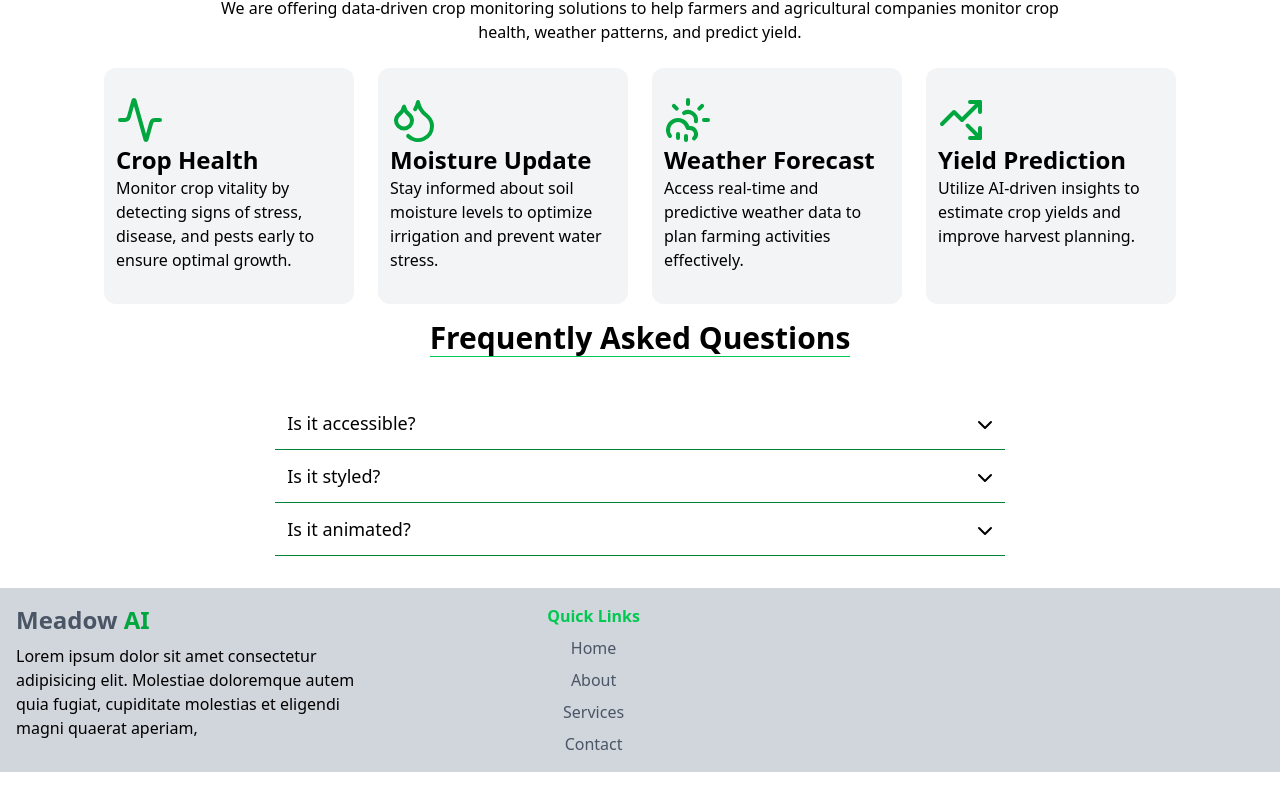
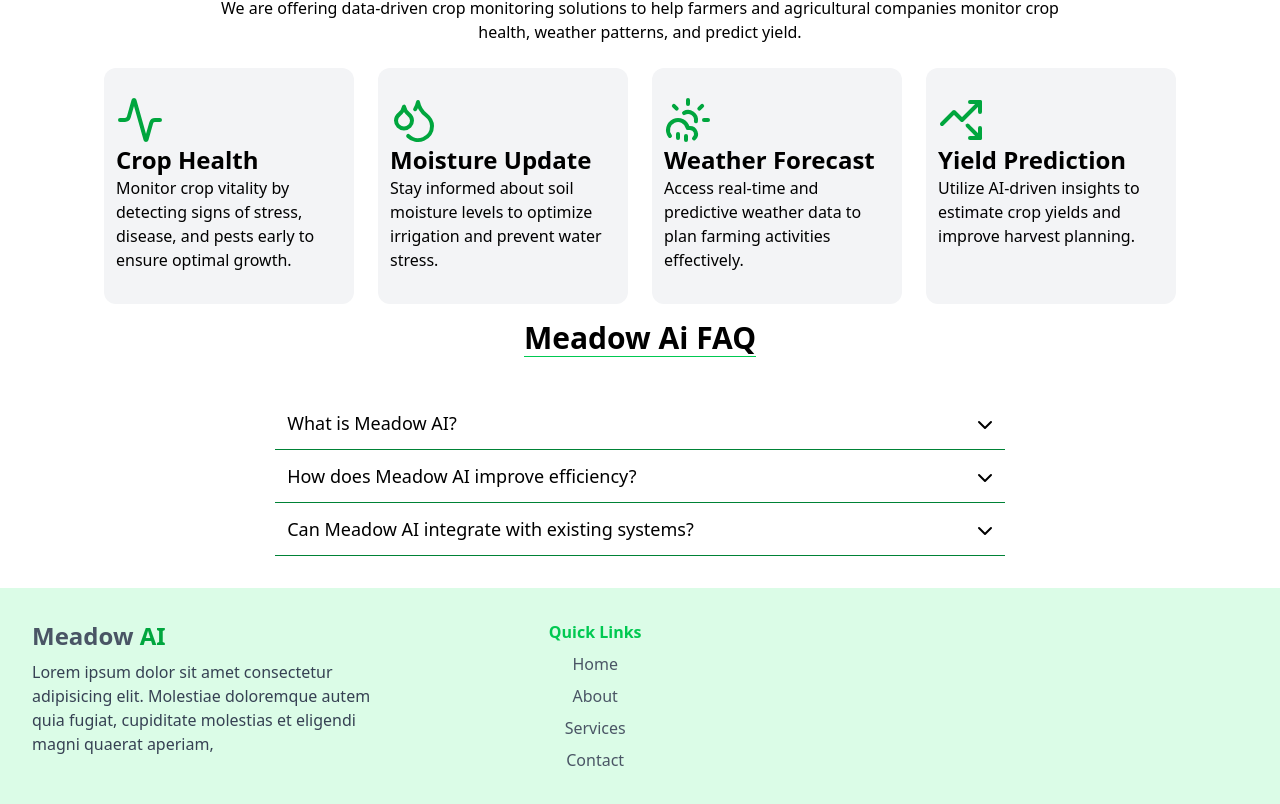
Before and after one commit to GEO-HACK/meadow-ai, a React (Vite) app: page / in a window 1280 px wide. Shown: the part 1582-2386 px from the top of the page. Before the commit the page ends 2354 px from the top, so only its background shows below. Built offline with nearby package versions, Linux system fonts and the light colour scheme.

Commit message:
about section initialisation

```diff
--- a/src/components/Accordion.jsx
+++ b/src/components/Accordion.jsx
@@ -4,23 +4,32 @@ import { ChevronDown } from "lucide-react";
 import { motion } from "framer-motion";
 
 const CustomAccordion = () => {
+  const faqs = [
+    {
+      question: "What is Meadow AI?",
+      answer: "Meadow AI is an advanced AI-powered platform designed to streamline workflows, automate tasks, and enhance productivity across various industries."
+    },
+    {
+      question: "How does Meadow AI improve efficiency?",
+      answer: "Meadow AI leverages machine learning and automation to reduce repetitive tasks, optimize decision-making, and provide intelligent insights in real time."
+    },
+    {
+      question: "Can Meadow AI integrate with existing systems?",
+      answer: "Yes. Meadow AI is built with compatibility in mind, offering APIs and integrations with popular platforms to ensure a seamless workflow."
+    }
+  ];
+
   return (
     <Accordion.Root type="single" collapsible className="w-[60%] ">
-      {["Is it accessible?", "Is it styled?", "Is it animated?"].map((question, index) => (
+      {faqs.map((faq, index) => (
         <Accordion.Item key={index} value={`item-${index + 1}`} className="border-b border-green-700">
           <Accordion.Header>
             <Accordion.Trigger className="flex justify-between items-center w-full p-3 rounded-md text-left text-lg font-medium">
-              {question}
+              {faq.question}
               <AccordionChevron />
             </Accordion.Trigger>
           </Accordion.Header>
-          <Accordion.Content className="p-3 text-gray-600">
-            {index === 0
-              ? "lorems ipsum dolor sit amet consectetur adipisicing elit. Molestiae doloremque autem quia fugiat, cupiditate molestias et eligendi magni quaerat aperiam,"
-              : index === 1
-              ? "Yes. It comes with default styles that match the other components’ aesthetic."
-              : "Yes. It's animated by default, but you can disable it if you prefer."}
-          </Accordion.Content>
+          <Accordion.Content className="p-3 text-gray-600">{faq.answer}</Accordion.Content>
         </Accordion.Item>
       ))}
     </Accordion.Root>
@@ -32,7 +41,6 @@ const AccordionChevron = () => (
   <Accordion.Trigger asChild>
     <motion.div
       initial={{ rotate: 0 }}
-    //   animate={{ rotate: 180 }}
       transition={{ duration: 0.3, ease: "easeInOut" }}
       className="w-5 h-5"
     >
--- a/src/components/Footer.jsx
+++ b/src/components/Footer.jsx
@@ -3,14 +3,14 @@ import { Link } from "react-router-dom";
 
 const Footer = () => {
   return (
-    <div className=" min-h-max bg-gray-300 text-white p-4 flex flex-row gap-4">
+    <div className=" min-h-max bg-green-100 text-white p-8 flex flex-row gap-4">
       <div className="flex flex-col gap-2 w-[30%]">
         <p className="text-2xl font-bold text-gray-600">
           Meadow <span className="text-green-600">AI</span>
         </p>
-        <p className="text-black">Lorem ipsum dolor sit amet consectetur adipisicing elit. Molestiae doloremque autem quia fugiat, cupiditate molestias et eligendi magni quaerat aperiam,</p>
+        <p className="text-gray-700">Lorem ipsum dolor sit amet consectetur adipisicing elit. Molestiae doloremque autem quia fugiat, cupiditate molestias et eligendi magni quaerat aperiam,</p>
       </div>
-      <div className="flex flex-col gap-2 w-[30%] items-center justify-center">
+      <div className="flex flex-col gap-2 w-[30%] items-center justify-start">
         <span className="text-md font-semibold text-green-500">Quick Links</span>
         <Link  to="/"   className="text-gray-600  hover:text-amber-600 hover:underline">Home</Link>
         <Link  to="/about " className="text-gray-600 hover:text-amber-600 hover:underline">About</Link>
--- a/src/components/Services.jsx
+++ b/src/components/Services.jsx
@@ -77,7 +77,7 @@ const Services = () => {
         />
       </div>
     </div>
-    <div><p className="font-bold text-3xl mb-6 border-b-1 border-green-500">Frequently Asked Questions</p></div>
+    <div><p className="font-bold text-3xl mb-6 border-b-1 border-green-500">Meadow Ai FAQ</p></div>
     <CustomAccordion />
    </div>
   );
--- a/src/pages/About.jsx
+++ b/src/pages/About.jsx
@@ -1,9 +1,56 @@
-import React from 'react'
+import { div } from "framer-motion/client";
+import React from "react";
 
 const About = () => {
   return (
-    <div>About</div>
-  )
-}
+    <div>
+      <div className="relative min-h-[300px]">
+        {/* Video Background */}
+        <video
+          src="/video.mp4" // Replace with your actual video path
+          autoPlay
+          loop
+          muted
+          className="absolute inset-0 w-full h-[300px] object-cover z-0"
+        />
 
-export default About
+        {/* Optional Overlay for Readability */}
+        <div className="absolute inset-0 bg-black opacity-40 z-10" />
+
+        {/* Content Section */}
+        <section className="relative z-20 flex flex-col items-center  min-h-[300px]  text-white">
+          <div className="m-auto">
+            <h1 className="text-4xl font-bold">About Us</h1>
+          </div>
+        </section>
+      </div>
+      <div className="flex flex-row gap-4 p-4 mt-5 items-center">
+        <div className="flex-1 ">
+          <h1 className="text-2xl font-semibold ">
+            The Idea behind{" "}
+            <span className="border-b-2 border-green-600">
+              Meadow <span className="text-green-600 ">AI</span>
+            </span>
+          </h1>
+          <p className="text-md mt-2 text-start leading-loose text-gray-600 ">
+            Meadow AI is a machine learning-powered crop prediction system
+            designed to help small-scale farmers make data-driven decisions. The
+            system consists of a React Native application that collects relevant
+            features and predicts the most probable crop labels by communicating
+            with a proxy server, which in turn interacts with a deployed machine
+            learning model on Hugging Face.
+          </p>
+        </div>
+        <div className="flex-1">
+          <img
+           src="/about.jpg"
+            alt=""
+            className="rounded-lg" />
+
+        </div>
+      </div>
+    </div>
+  );
+};
+
+export default About;
```
Also changed, not shown: public/about.jpg (added), 1 other file (tests, documents, lock files or other folders).
